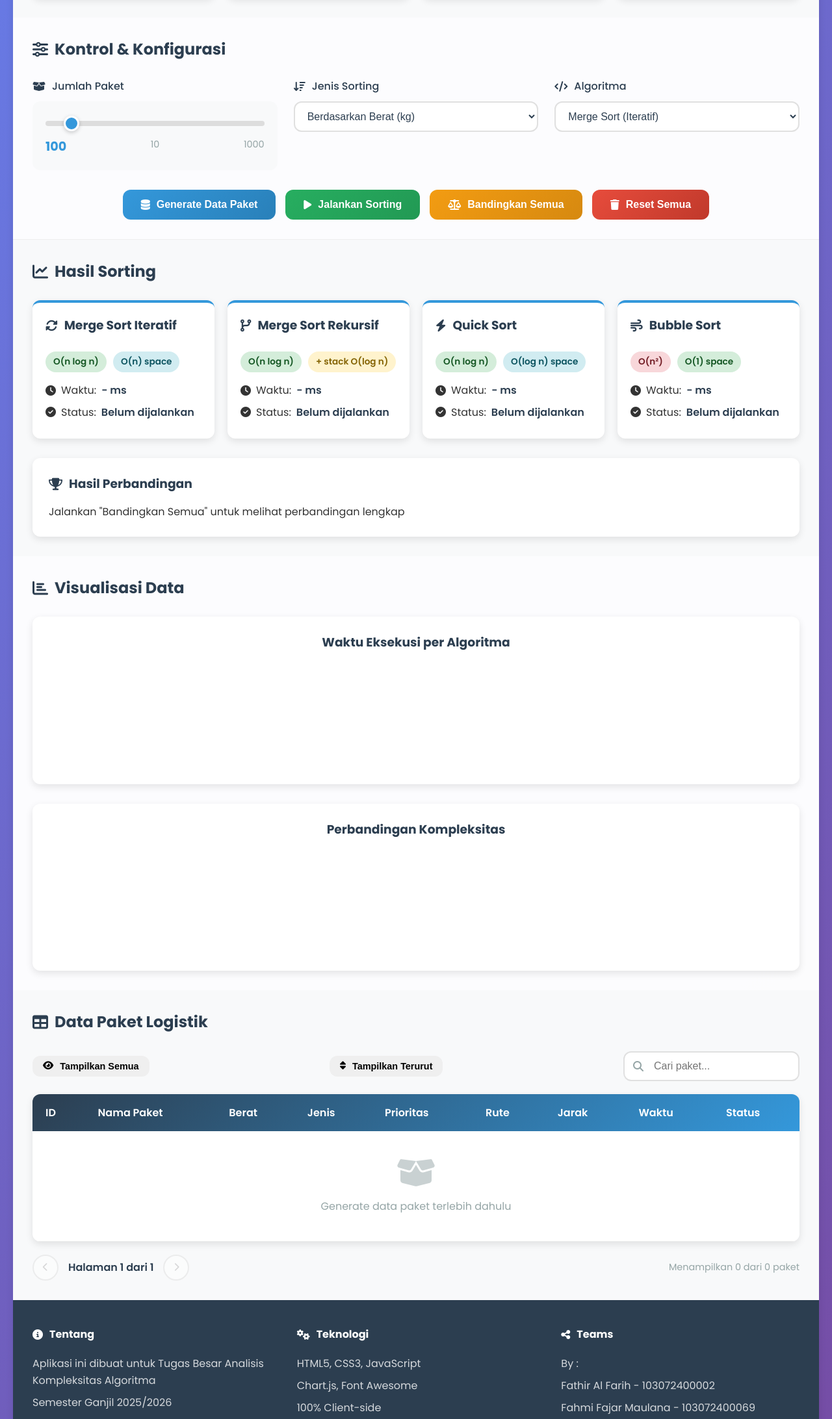
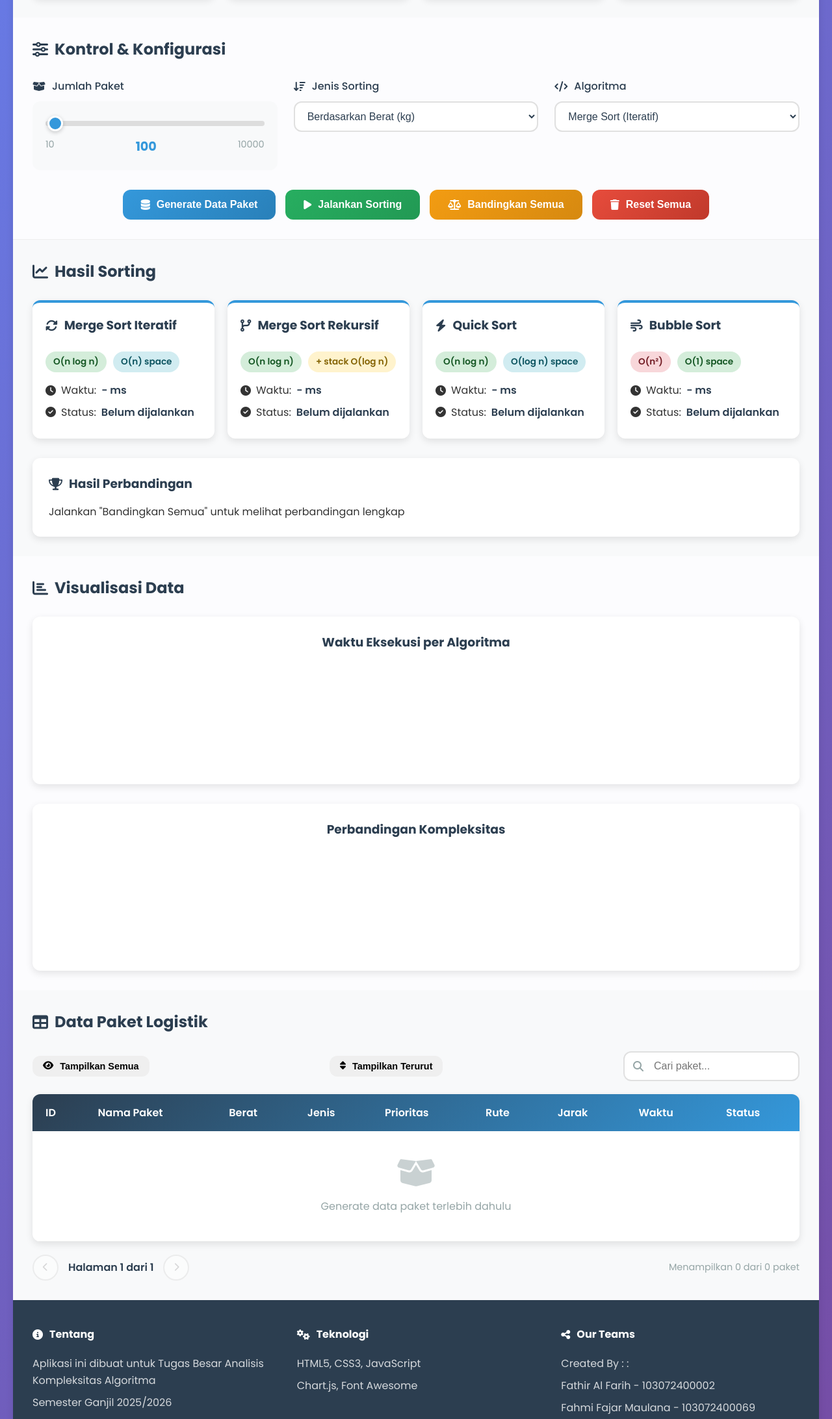
Before and after one commit to FathirSureal/tugas_besar_Analisis_Kompleksitas_Algoritma, a plain HTML site: page index.html in a window 1280 px wide. Shown: the part 374-2558 px from the top of the page at 65% size. Drawn offline with nearby package versions, Linux system fonts and the light colour scheme.

Commit message:
Update index.html

```diff
--- a/index.html
+++ b/index.html
@@ -70,11 +70,11 @@
                         <i class="fas fa-box-open"></i> Jumlah Paket
                     </label>
                     <div class="slider-container">
-                        <input type="range" id="package-count" min="10" max="1000" value="100" class="slider">
+                        <input type="range" id="package-count" min="10" max="10000" value="100" class="slider">
                         <div class="slider-info">
+                            <span class="slider-min">10</span>
                             <span id="count-value">100</span>
-                            <span class="slider-min">10</span>
-                            <span class="slider-max">1000</span>
+                            <span class="slider-max">10000</span>
                         </div>
                     </div>
                 </div>
@@ -269,14 +269,13 @@
                     <h4><i class="fas fa-cogs"></i> Teknologi</h4>
                     <p>HTML5, CSS3, JavaScript</p>
                     <p>Chart.js, Font Awesome</p>
-                    <p>100% Client-side</p>
                 </div>
                 <div class="footer-section">
-                    <h4><i class="fas fa-share-alt"></i> Teams</h4>
-                    <p>By :</p>
-                    <p>Fathir Al Farih - 103072400002</p>
+                    <h4><i class="fas fa-share-alt"></i> Our Teams</h4>
+                    <p>Created By : :</p>
+                    <p>Fathir Al Farih     - 103072400002</p>
                     <p>Fahmi Fajar Maulana - 103072400069</p>
-                    <p>Ulil Albab An-nuha - 103072430017</p>
+                    <p>Ulil Albab An-nuha  - 103072430017</p>
                 </div>
             </div>
             <div class="footer-bottom">
```
